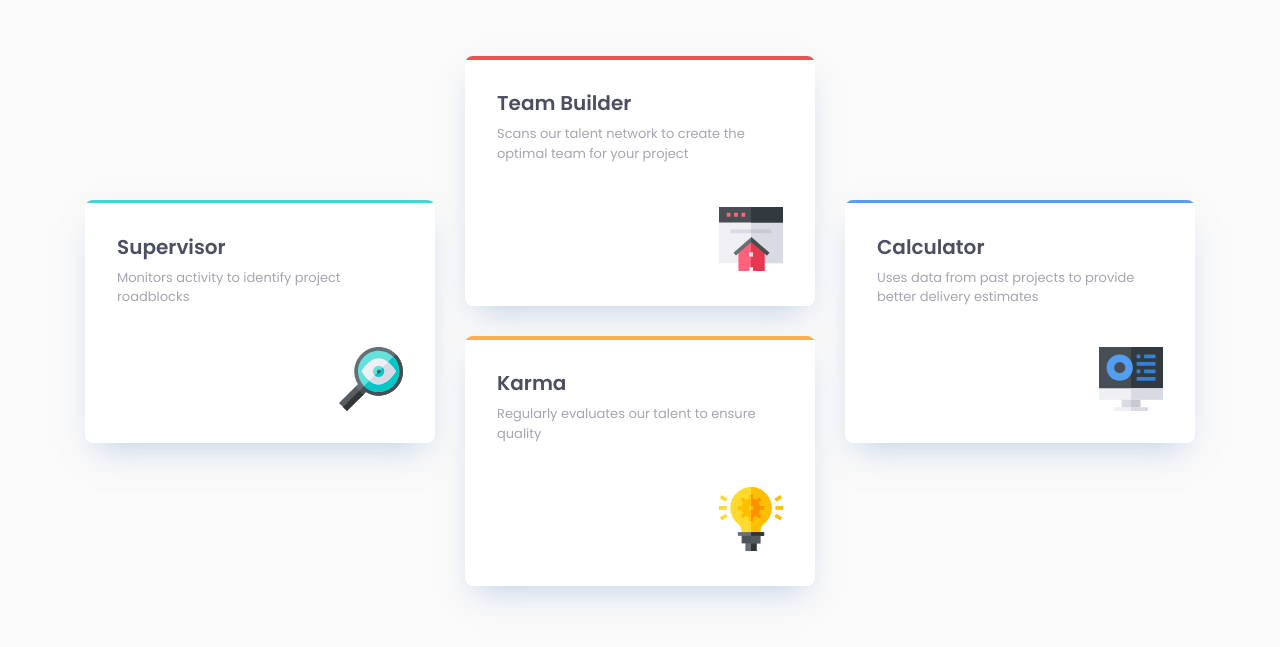
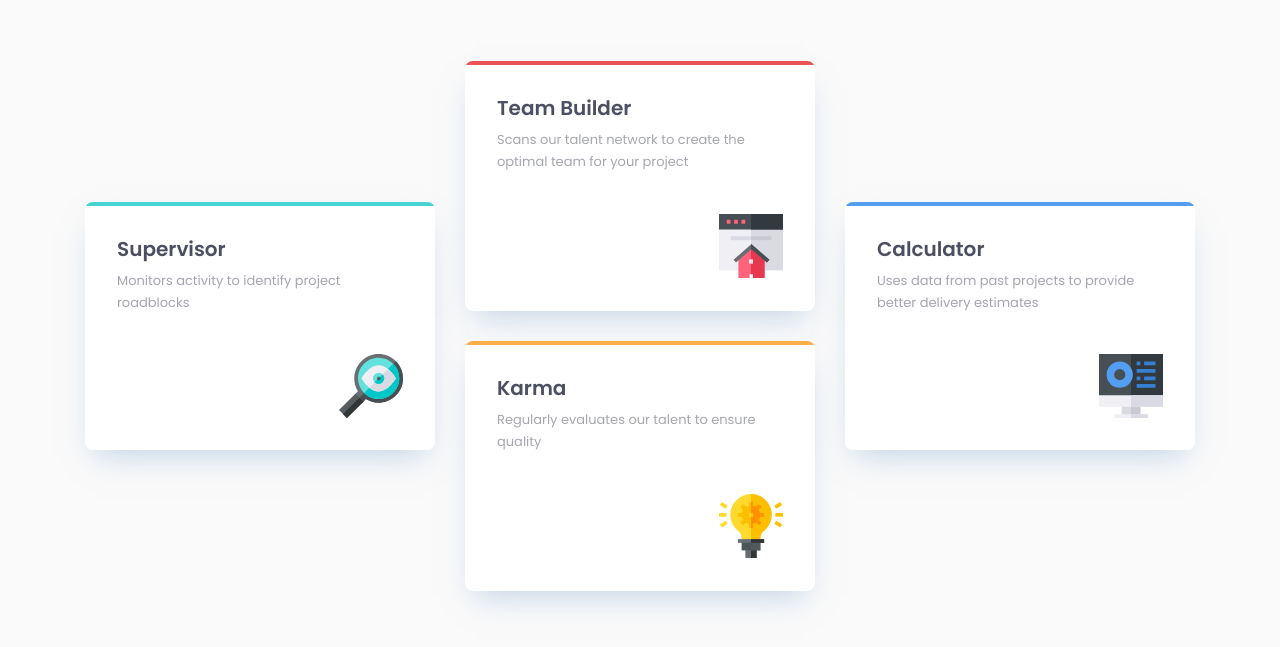
Before and after one commit to jeffabenoja/Four_card_feature, a plain HTML site: page index.html in a window 1280 px wide. Shown: the part 257-904 px from the top of the page. Drawn offline with Linux system fonts and the light colour scheme.

Commit message:
Update style.css

```diff
--- a/assets/style.css
+++ b/assets/style.css
@@ -106,6 +106,7 @@ h1 {
 p {
     color: var(--clr-secondary-400);
     opacity: 0.5;
+    line-height: 1.67;
 }
 
 @media (min-width: 40em) {
```
